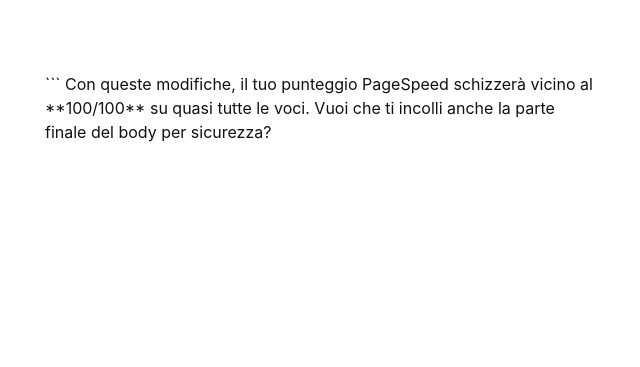
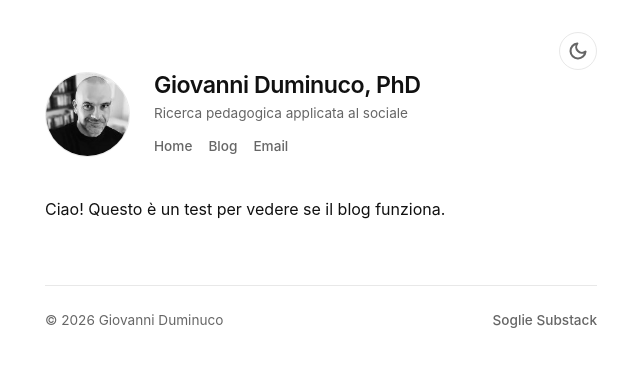
Before and after one commit to dumgio/dumgio.github.io, a Jekyll site: the page built from _posts/2026-04-23-test.md, in a window 1280 px wide. Shown: the top 367 px of the page, without its empty margins (319-959 px from the left). Built offline with Jekyll 4.4.1, drawn with Linux system fonts in a browser that asks for light colours.

Commit message:
Update default.html

````diff
--- a/_layouts/default.html
+++ b/_layouts/default.html
@@ -24,18 +24,18 @@
         * { margin: 0; padding: 0; box-sizing: border-box; }
 
         html {
-            /* Font di sistema: velocità pura */
             font-family: -apple-system, BlinkMacSystemFont, "Segoe UI", Roboto, Helvetica, Arial, sans-serif;
-            background-color: var(--bg);
-            color: var(--fg);
-            line-height: 1.5;
-            -webkit-font-smoothing: antialiased;
-            transition: background-color 0.3s ease;
+            background-color: var(--bg); color: var(--fg); line-height: 1.5;
+            -webkit-font-smoothing: antialiased; transition: background-color 0.3s ease;
         }
 
         body { padding: 8vh 1.5rem 4vh; max-width: var(--m-width); margin: 0 auto; position: relative; }
 
-        #theme-toggle { position: absolute; top: 2rem; right: 1.5rem; background: none; border: 1px solid var(--border); border-radius: 50%; width: 34px; height: 34px; cursor: pointer; color: var(--accent); display: flex; align-items: center; justify-content: center; transition: all 0.2s ease; }
+        #theme-toggle { position: absolute; top: 2rem; right: 1.5rem; background: none; border: 1px solid var(--border); border-radius: 50%; width: 38px; height: 38px; cursor: pointer; color: var(--accent); display: flex; align-items: center; justify-content: center; transition: all 0.2s ease; padding: 0; }
+        #theme-toggle:hover { border-color: var(--accent); color: var(--fg); }
+
+        /* Icona Sole migliorata per Dark Mode */
+        [data-theme="dark"] #sun-icon { color: #ffb700; filter: drop-shadow(0 0 2px rgba(255, 183, 0, 0.4)); }
 
         header { margin-bottom: 2.5rem; display: grid; grid-template-columns: 85px 1fr; gap: 1.5rem; align-items: center; }
         .profile-photo { width: 85px; height: 85px; border-radius: 50%; object-fit: cover; border: 1px solid var(--border); }
@@ -44,7 +44,7 @@
         .hero-role { font-size: 0.85rem; color: var(--accent); margin-bottom: 0.8rem; }
 
         .social-links { display: flex; gap: 1rem; margin-top: 0.5rem; }
-        .social-links a { text-decoration: none; color: var(--accent); font-size: 0.85rem; font-weight: 500; }
+        .social-links a { text-decoration: none; color: var(--accent); font-size: 0.85rem; font-weight: 500; transition: color 0.2s; }
         .social-links a:hover { color: var(--fg); }
 
         section { margin-bottom: 3rem; }
@@ -52,12 +52,14 @@
 
         .text-block { font-size: 1rem; line-height: 1.6; }
         .list-grid { display: grid; gap: 1.2rem; }
-        .item { padding-left: 1rem; border-left: 2px solid var(--border); }
+        .item { padding-left: 1rem; border-left: 2px solid var(--border); transition: border-color 0.2s; }
         .item:hover { border-left-color: var(--accent); }
         .item strong { display: block; font-size: 0.95rem; color: var(--fg); margin-bottom: 0.2rem; }
         .item span { font-size: 0.9rem; color: var(--accent); }
 
-        footer { margin-top: 4rem; padding-top: 1.5rem; border-top: 1px solid var(--border); font-size: 0.85rem; color: var(--accent); display: flex; justify-content: space-between; }
+        footer { margin-top: 4rem; padding-top: 1.5rem; border-top: 1px solid var(--border); font-size: 0.85rem; color: var(--accent); display: flex; justify-content: space-between; align-items: center; }
+        footer a { color: var(--accent); text-decoration: none; font-weight: 500; }
+        footer a:hover { color: var(--fg); }
 
         @media (max-width: 600px) {
             header { grid-template-columns: 1fr; text-align: center; justify-items: center; }
@@ -65,6 +67,62 @@
     </style>
 </head>
 <body>
-    ```
 
-Con queste modifiche, il tuo punteggio PageSpeed schizzerà vicino al **100/100** su quasi tutte le voci. Vuoi che ti incolli anche la parte finale del body per sicurezza?
+    <button id="theme-toggle" aria-label="Cambia tema">
+        <svg id="sun-icon" style="display:none" xmlns="http://www.w3.org/2000/svg" width="20" height="20" viewBox="0 0 24 24" fill="none" stroke="currentColor" stroke-width="2.5" stroke-linecap="round" stroke-linejoin="round">
+            <circle cx="12" cy="12" r="5"></circle>
+            <line x1="12" y1="1" x2="12" y2="3"></line><line x1="12" y1="21" x2="12" y2="23"></line>
+            <line x1="4.22" y1="4.22" x2="5.64" y2="5.64"></line><line x1="18.36" y1="18.36" x2="19.78" y2="19.78"></line>
+            <line x1="1" y1="12" x2="3" y2="12"></line><line x1="21" y1="12" x2="23" y2="12"></line>
+            <line x1="4.22" y1="19.78" x2="5.64" y2="18.36"></line><line x1="18.36" y1="5.64" x2="19.78" y2="4.22"></line>
+        </svg>
+        <svg id="moon-icon" xmlns="http://www.w3.org/2000/svg" width="20" height="20" viewBox="0 0 24 24" fill="none" stroke="currentColor" stroke-width="2.5" stroke-linecap="round" stroke-linejoin="round">
+            <path d="M21 12.79A9 9 0 1 1 11.21 3 7 7 0 0 0 21 12.79z"></path>
+        </svg>
+    </button>
+
+    <header>
+        <img src="/profile.jpg" alt="Giovanni Duminuco" class="profile-photo">
+        <div>
+            <h1>Giovanni Duminuco, PhD</h1>
+            <p class="hero-role">Ricerca pedagogica applicata al sociale</p>
+            <nav class="social-links">
+                <a href="/">Home</a>
+                <a href="/blog">Blog</a>
+                <a href="mailto:giovanni.duminuco@gmail.com">Email</a>
+            </nav>
+        </div>
+    </header>
+
+    <main>
+        {{ content }}
+    </main>
+
+    <footer>
+        <p>&copy; {{ "now" | date: "%Y" }} Giovanni Duminuco</p>
+        <a href="https://soglie.substack.com" target="_blank" rel="noopener">Soglie Substack</a>
+    </footer>
+
+    <script>
+        const btn = document.getElementById("theme-toggle");
+        const sunIcon = document.getElementById("sun-icon");
+        const moonIcon = document.getElementById("moon-icon");
+
+        function updateIcons(theme) {
+            const isDark = theme === "dark";
+            sunIcon.style.display = isDark ? "block" : "none";
+            moonIcon.style.display = isDark ? "none" : "block";
+        }
+
+        let currentTheme = document.documentElement.getAttribute("data-theme") || "light";
+        updateIcons(currentTheme);
+
+        btn.addEventListener("click", () => {
+            let theme = document.documentElement.getAttribute("data-theme") === "dark" ? "light" : "dark";
+            document.documentElement.setAttribute("data-theme", theme);
+            localStorage.setItem("theme", theme);
+            updateIcons(theme);
+        });
+    </script>
+</body>
+</html>
````
